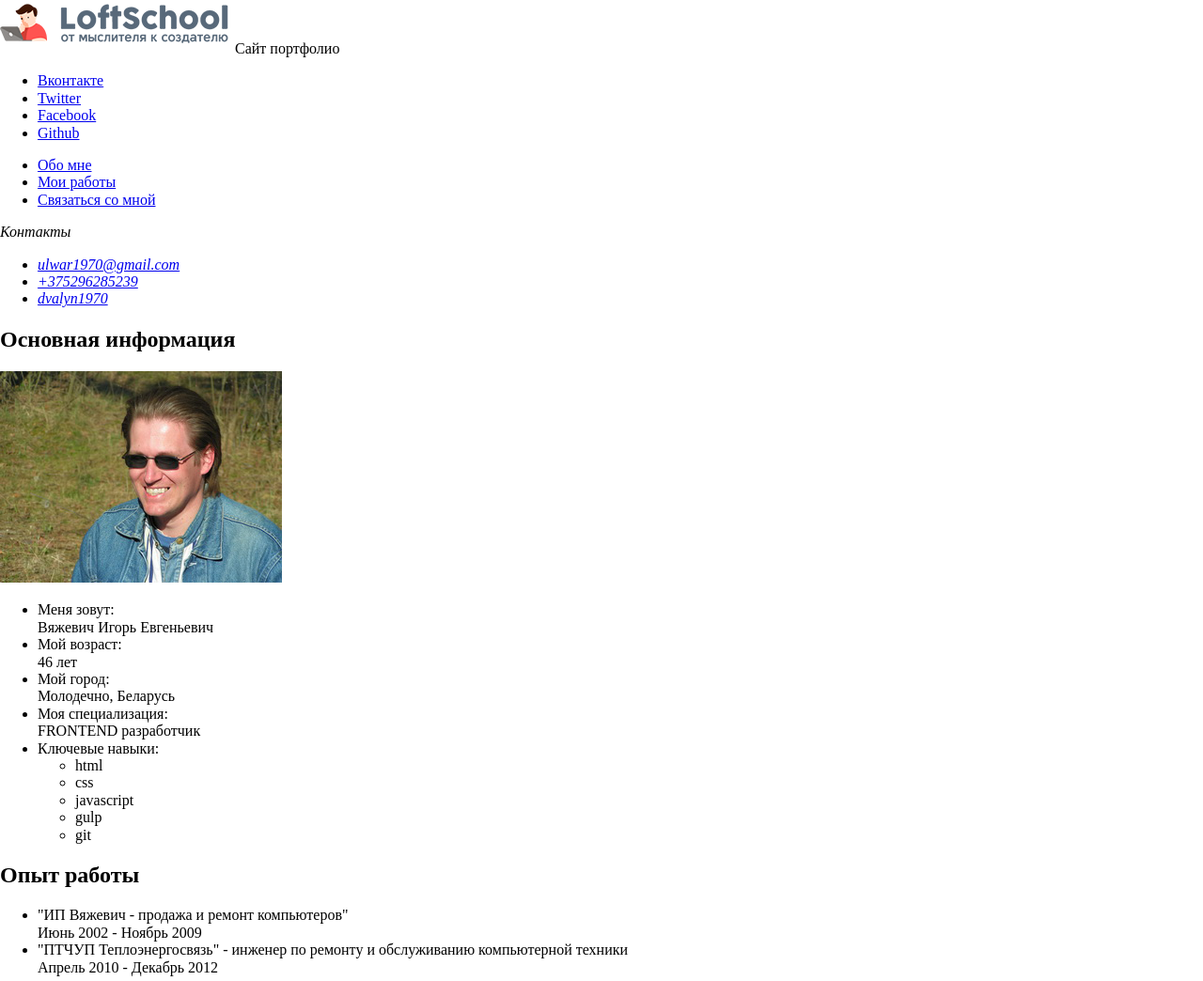
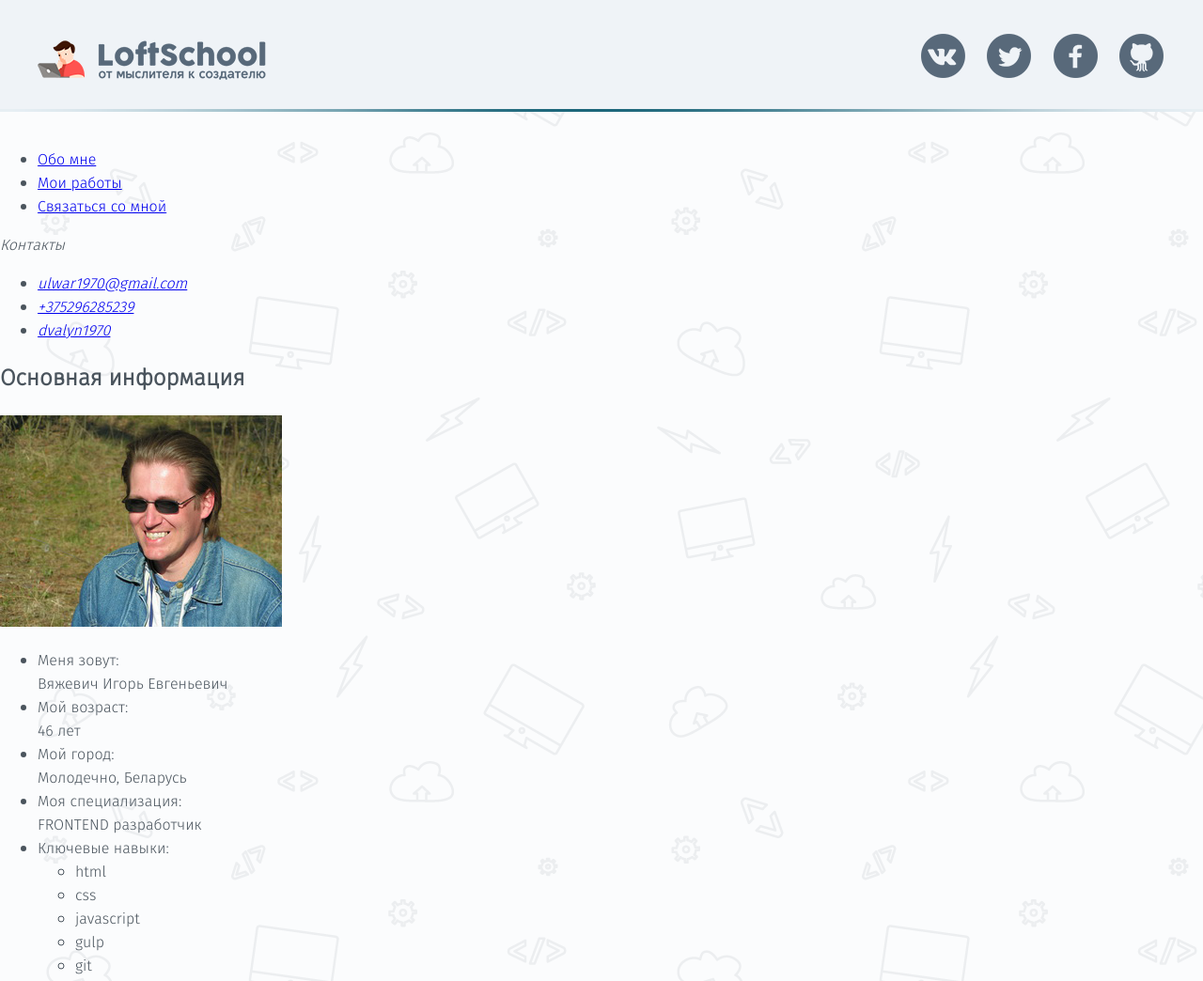
Before and after one commit to ulwar/dz, a website: page app/index.html in a window 1280 px wide. Shown: the top 1044 px of the page at 94% size. Drawn offline with nearby package versions, Linux system fonts and the light colour scheme; a web font is replaced by a local one.

Commit message:
first commit

```diff
--- a/app/css/main.css
+++ b/app/css/main.css
@@ -0,0 +1,108 @@
+html {
+	height: 100%;
+}
+body {
+	height: 100%;
+	background: url(../images/background.png) repeat;
+	font: normal 1em 'fira_sanslight';
+	color: #4a545d;
+}
+/*прибьем футер снизу*/
+.wrapper{
+	position:relative;
+	min-height:100%;
+	min-width: 970px /*обязательно указать минимальную ширину и сделать на 10рх больше контейнера*/
+	height:auto!important;
+	overflow: hidden;
+}
+.wrapper:after {
+	content: "";
+	height: 80px;
+	display: block;
+}
+.page-footer{
+	height: 80px;
+	margin-top: -80px;
+}
+/*прибьем футер снизу - конец*/
+/*стили для шапки*/
+.container-big {
+	max-width: 1200px;
+	min-width: 960px;
+	height: 100%;
+	margin: 0 auto;
+	position: relative;
+}
+.page-header {
+	height: 119px;
+	background: #eff3f7 url('../images/line.png') bottom center no-repeat;
+	position: relative;
+	margin-bottom: 39px;
+}
+.page-header .image-logo-link {
+	position: absolute;
+	top: 39px;
+	left: 0;
+}
+.page-header .header-logo-text {
+	position: absolute;
+	text-indent: -9999px;
+	top: 36px;
+}
+.page-header .socials {
+	position: absolute;
+	right: 0;
+	top: 36px;
+}
+/*стили для шапки - конец*/
+/*блок соц. иконок*/
+.socials {
+	margin: 0;
+	padding: 0;
+	min-width: 260px;
+}
+.socials .socials-item {
+	list-style: none;
+	display: inline-block;
+	height: 47px;
+	width: 47px;
+	margin-left: 19px; /*отступ всегда слева*/
+}
+.socials .socials-item:first-child {
+	margin-left: 0;  /*у первого элемента отступ 0*/
+}
+.socials .social-link {
+	display: block;
+	height: 100%;
+	width: 100%;
+	text-indent: -9999px;
+}
+.socials-item .vk {
+	display: block;
+	background: url('../images/01-vk.png') no-repeat;
+}
+.socials-item .vk:hover {
+	background: url('../images/02-vk-active.png') no-repeat;
+}
+.socials-item .tw {
+	display: block;
+	background: url('../images/03-tw.png') no-repeat;
+}
+.socials-item .tw:hover {
+	background: url('../images/04-tw-active.png') no-repeat;
+}
+.socials-item .fb {
+	display: block;
+	background: url('../images/05-facebook.png') no-repeat;
+}
+.socials-item .fb:hover {
+	background: url('../images/06-facebook-active.png') no-repeat;
+}
+.socials-item .gh {
+	display: block;
+	background: url('../images/07-git.png') no-repeat;
+}
+.socials-item .gh:hover {
+	background: url('../images/08-git-active.png') no-repeat;
+}
+/*блок соц. иконок - конец*/
--- a/app/index.html
+++ b/app/index.html
@@ -1,5 +1,5 @@
 <!DOCTYPE html>
-<html lang="ru">
+<html lang="ru-RU">
     <head>
         <meta charset="utf-8">
         <meta http-equiv="X-UA-Compatible" content="IE=edge">
```
